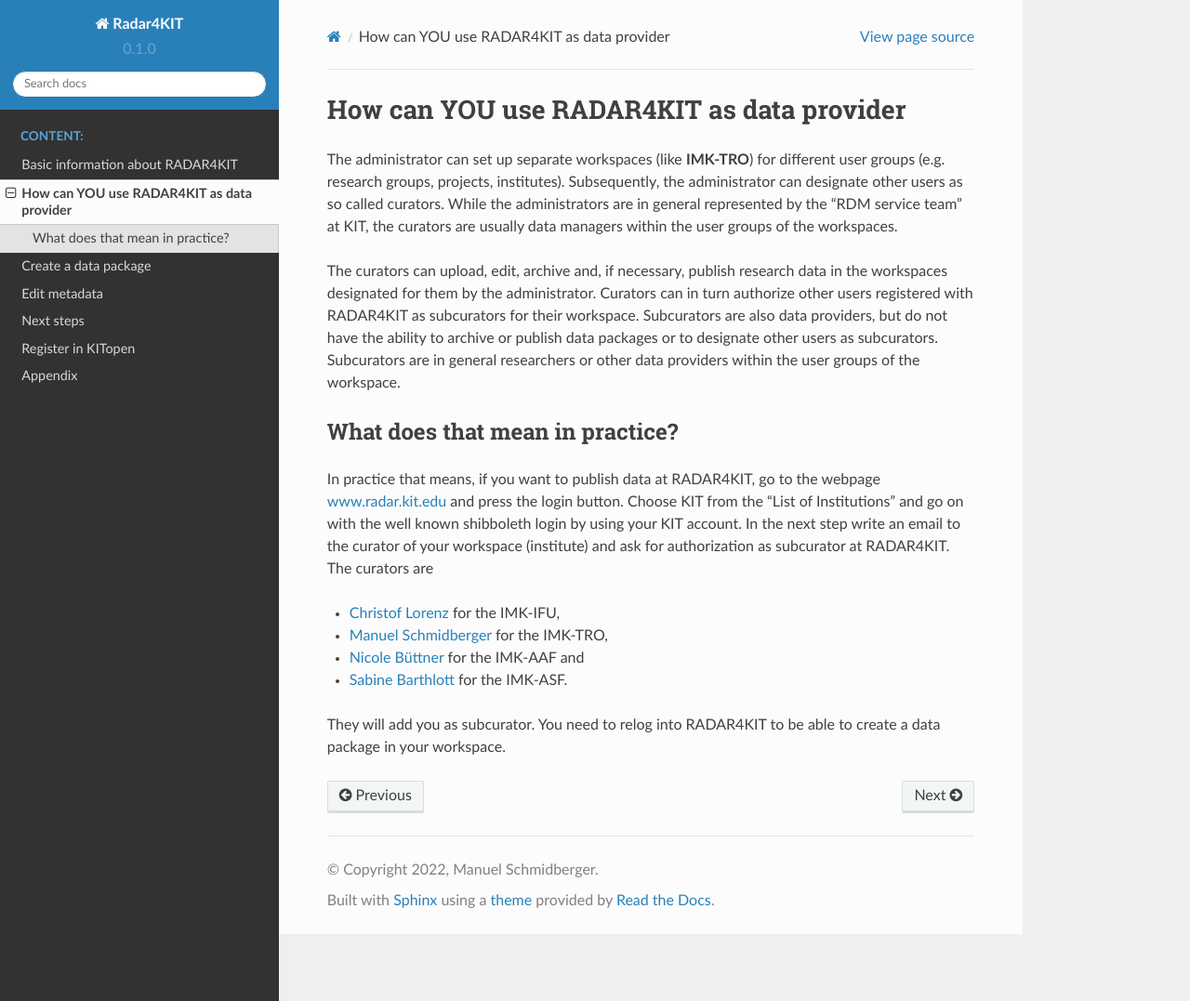
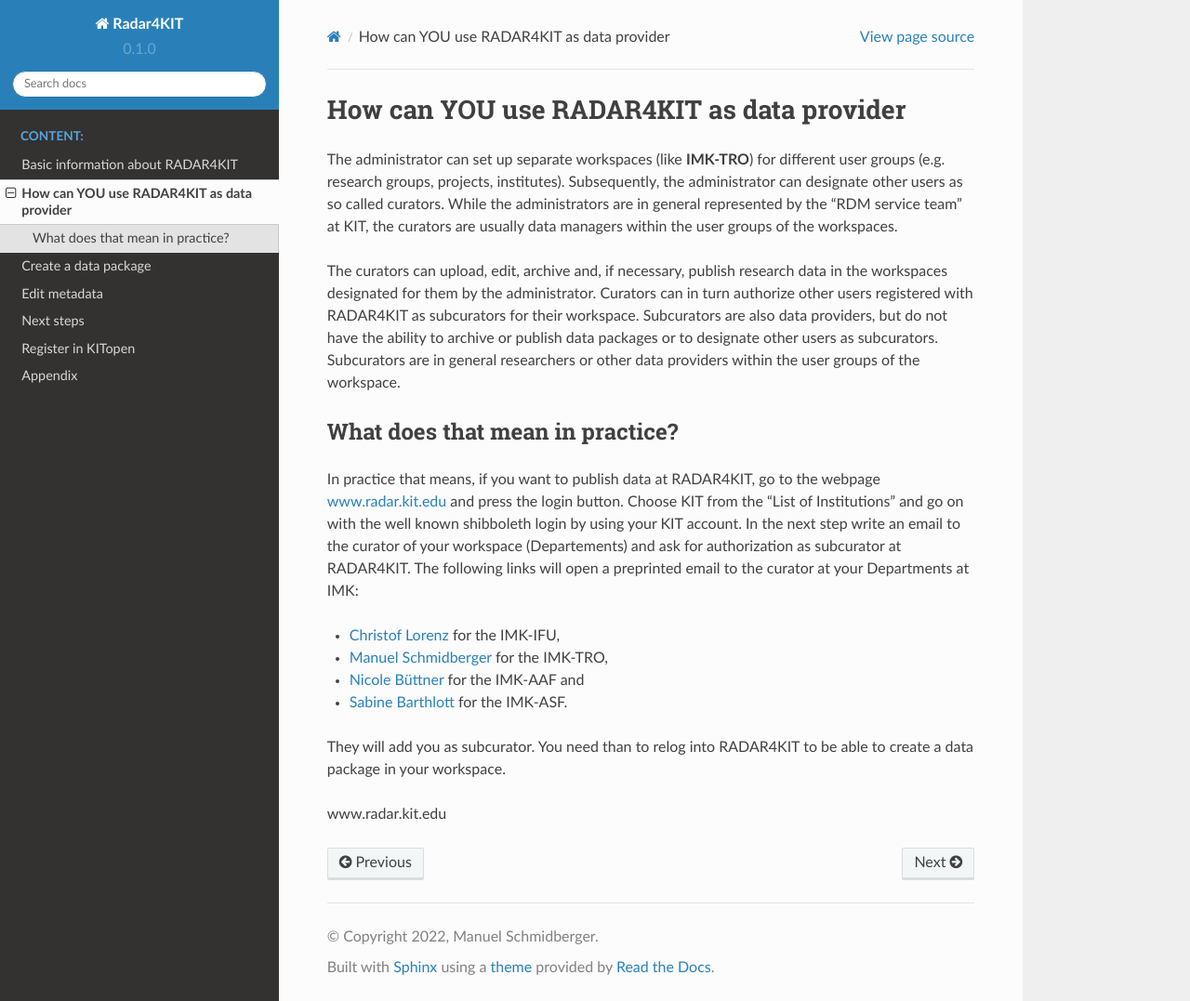
Before and after one commit to sabarth/Radar4KIT, a Sphinx documentation site: the page built from docs/source/Content/usage.rst, in a window 1280 px wide and 1077 px high. Shown: the whole window at 93% size. Built offline with Sphinx 7.4.7 and the Read the Docs theme 2.0.0, drawn with Linux system fonts in a browser that asks for light colours.

Commit message:
next try

```diff
--- a/docs/source/Content/usage.rst
+++ b/docs/source/Content/usage.rst
@@ -8,11 +8,13 @@
 What does that mean in practice?
 ================================
 
-In practice that means, if you want to publish data at RADAR4KIT, go to the webpage `www.radar.kit.edu <https://radar.kit.edu>`_ and press the login button. Choose KIT from the "List of Institutions" and go on with the well known shibboleth login by using your KIT account. In the next step write an email to the curator of your workspace (institute) and ask for authorization as subcurator at RADAR4KIT. The curators are
+In practice that means, if you want to publish data at RADAR4KIT, go to the webpage `www.radar.kit.edu <https://radar.kit.edu>`_ and press the login button. Choose KIT from the "List of Institutions" and go on with the well known shibboleth login by using your KIT account. In the next step write an email to the curator of your workspace (Departements) and ask for authorization as subcurator at RADAR4KIT. The following links will open a preprinted email to the curator at your Departments at IMK:
 
-* `Christof Lorenz <christof.lorenz@kit.edu?subject=Authorization%20as%20subcurator%20at%20RADAR4KIT&body=Hello%20Christof,%0a%0dI%20plan%20to%20publish%20or%20archive%20data%20at%20RADAR4KIT%20and%20this%20is%20my%20request%20for%20an%20authorization%20as%20subcurator.%0a%0dI've%20already%20registered%20my%20KIT%20account%20at%20RADAR4KIT%20.%0a%0dThank%20you!>`_ for the IMK-IFU,
-* `Manuel Schmidberger <manuel.schmidberger@kit.edu?subject=Authorization%20as%20subcurator%20at%20RADAR4KIT&body=Hello%20Manuel,%0a%0dI%20plan%20to%20publish%20or%20archive%20data%20at%20RADAR4KIT%20and%20this%20is%20my%20request%20for%20an%20authorization%20as%20subcurator.%0a%0dI've%20already%20registered%20my%20KIT%20account%20at%20RADAR4KIT%20.%0a%0dThank%20you!>`_ for the IMK-TRO,
-* `Nicole Büttner <nicole.buettner@kit.edu?subject=Authorization%20as%20subcurator%20at%20RADAR4KIT&body=Hello%20Nicole,%0a%0dI%20plan%20to%20publish%20or%20archive%20data%20at%20RADAR4KIT%20and%20this%20is%20my%20request%20for%20an%20authorization%20as%20subcurator.%0a%0dI've%20already%20registered%20my%20KIT%20account%20at%20RADAR4KIT%20.%0a%0dThank%20you!>`_ for the IMK-AAF and
-* `Sabine Barthlott <sabine.barthlott@kit.edu?subject=Authorization%20as%20subcurator%20at%20RADAR4KIT&body=Hello%20Sabine,%0a%0dI%20plan%20to%20publish%20or%20archive%20data%20at%20RADAR4KIT%20and%20this%20is%20my%20request%20for%20an%20authorization%20as%20subcurator.%0a%0dI've%20already%20registered%20my%20KIT%20account%20at%20RADAR4KIT%20.%0a%0dThank%20you!>`_ for the IMK-ASF.
+* `Christof Lorenz <christof.lorenz@kit.edu?subject=Authorization%20as%20subcurator%20at%20RADAR4KIT&body=Hello%20Christof,%0dI%20plan%20to%20publish%20or%20archive%20data%20at%20RADAR4KIT%20and%20this%20is%20my%20request%20for%20an%20authorization%20as%20subcurator.%0dI've%20already%20registered%20my%20KIT%20account%20at%20www.radar.kit.edu%20.%0a%0dThank%20you!>`_ for the IMK-IFU,
+* `Manuel Schmidberger <manuel.schmidberger@kit.edu?subject=Authorization%20as%20subcurator%20at%20RADAR4KIT&body=Hello%20Manuel,%0a%0dI%20plan%20to%20publish%20or%20archive%20data%20at%20RADAR4KIT%20and%20this%20is%20my%20request%20for%20an%20authorization%20as%20subcurator.%0a%0dI've%20already%20registered%20my%20KIT%20account%20at%20www.radar.kit.edu%20.%0a%0dThank%20you!>`_ for the IMK-TRO,
+* `Nicole Büttner <nicole.buettner@kit.edu?subject=Authorization%20as%20subcurator%20at%20RADAR4KIT&body=Hello%20Nicole,%0a%0dI%20plan%20to%20publish%20or%20archive%20data%20at%20RADAR4KIT%20and%20this%20is%20my%20request%20for%20an%20authorization%20as%20subcurator.%0a%0dI've%20already%20registered%20my%20KIT%20account%20at%20www.radar.kit.edu%20.%0a%0dThank%20you!>`_ for the IMK-AAF and
+* `Sabine Barthlott <sabine.barthlott@kit.edu?subject=Authorization%20as%20subcurator%20at%20RADAR4KIT&body=Hello%20Sabine,%0a%0dI%20plan%20to%20publish%20or%20archive%20data%20at%20RADAR4KIT%20and%20this%20is%20my%20request%20for%20an%20authorization%20as%20subcurator.%0a%0dI've%20already%20registered%20my%20KIT%20account%20at%20www.radar.kit.edu%20.%0a%0dThank%20you!>`_ for the IMK-ASF.
 
-They will add you as subcurator. You need to relog into RADAR4KIT to be able to create a data package in your workspace.
+They will add you as subcurator. You need than to relog into RADAR4KIT to be able to create a data package in your workspace.
+
+www.radar.kit.edu
```
